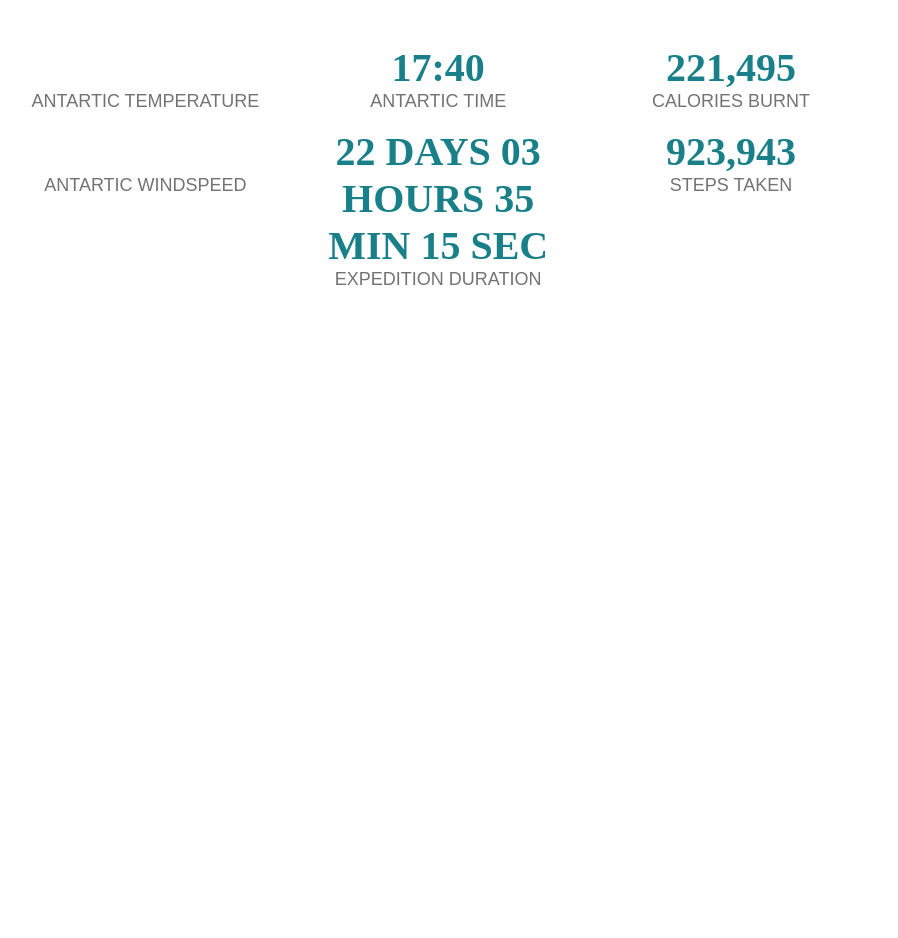
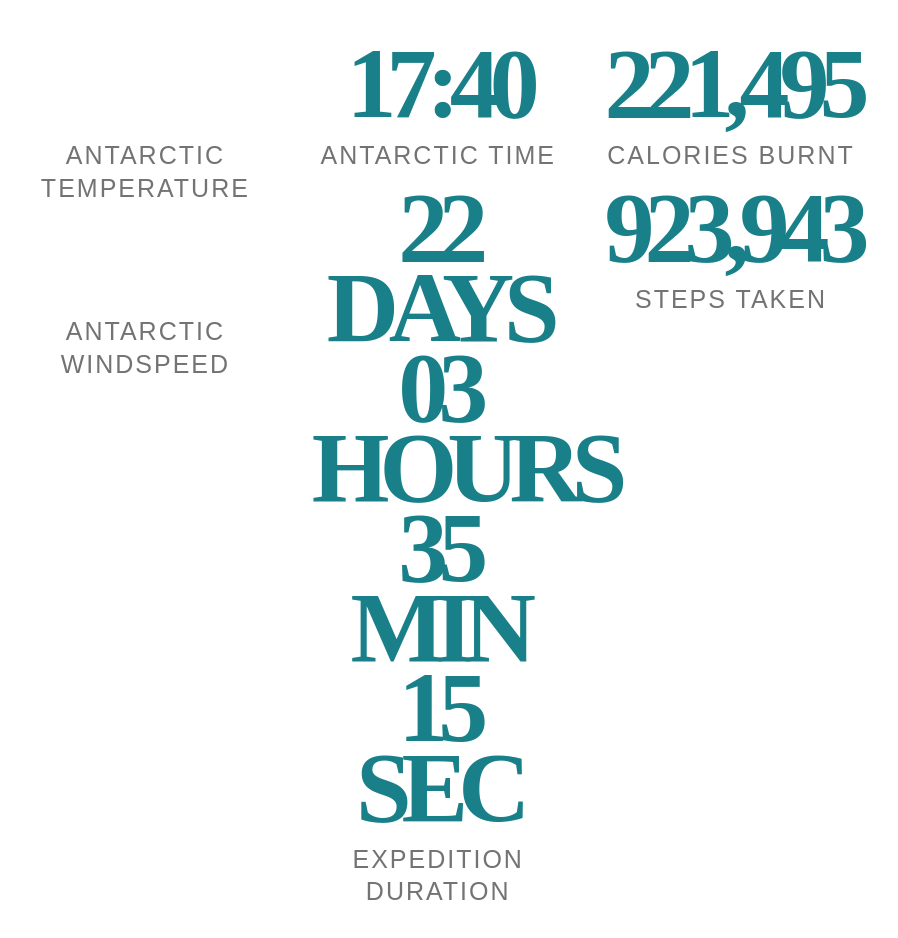
Before and after one commit to beeFlaherty/duesouth-widget, a website: page src/pages/index.html in a window 1280 px wide. Shown: the whole page, without its empty margins (9-907 px from the left). Before the commit the page ends 800 px from the top, so only its background shows below. Drawn offline with Linux system fonts and the light colour scheme; no server answers; a web font is replaced by a local one.

Commit message:
Styling stats text

```diff
--- a/src/pages/index.html
+++ b/src/pages/index.html
@@ -27,12 +27,17 @@
         color: #198089;
         font-family: "futura-pt";
         font-weight: bold;
-        font-size: 40px;
+        font-size: 100px;
+        letter-spacing: -10px;
+        line-height: 0.8em;
+        padding-bottom: 15px;
     }
 
     .ds-dashboard-widgets .stat-title {
         color: #737373;
-        font-size: 18px;
+        font-size: 25px;
+        letter-spacing: 2px;
+        line-height: 1.3em;
     }
     </style>
 </head>
@@ -42,17 +47,17 @@
     <div class="ds-dashboard-widgets" data-lat="-78.4644904" data-lon="106.8317842">
         <p>
             <span class="stat temperature">&#160;</span>
-            <span class="stat-title">Antartic temperature</span>
+            <span class="stat-title">Antarctic temperature</span>
         </p>
         <p>
             <span class="stat wind_speed">&#160;</span>
-            <span class="stat-title">Antartic windspeed</span>
+            <span class="stat-title">Antarctic windspeed</span>
         </p>
     </div>
     <div class="ds-dashboard-widgets">
         <p>
             <span class="stat time" data-timezone="-3">&#160;</span>
-            <span class="stat-title">Antartic time</span>
+            <span class="stat-title">Antarctic time</span>
         </p>
         <p>
             <span class="stat" id="set-one" data-countdown="nov 1 2015 17:05:00"></span>
```
